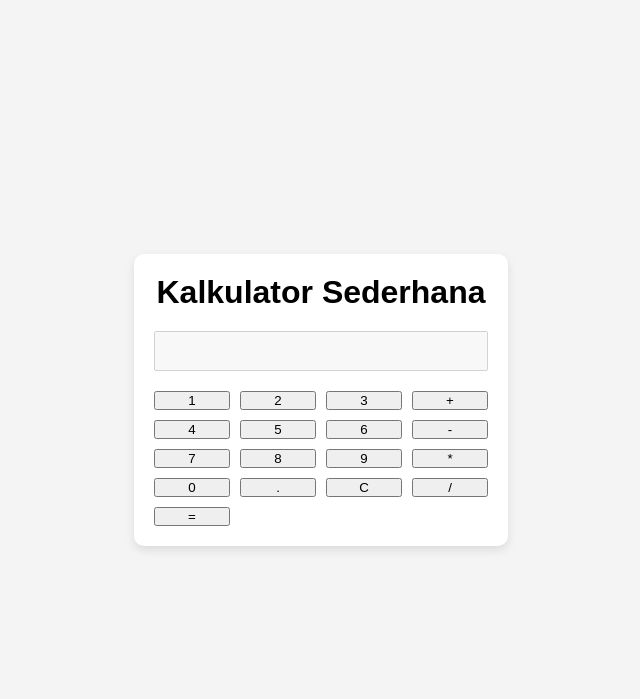
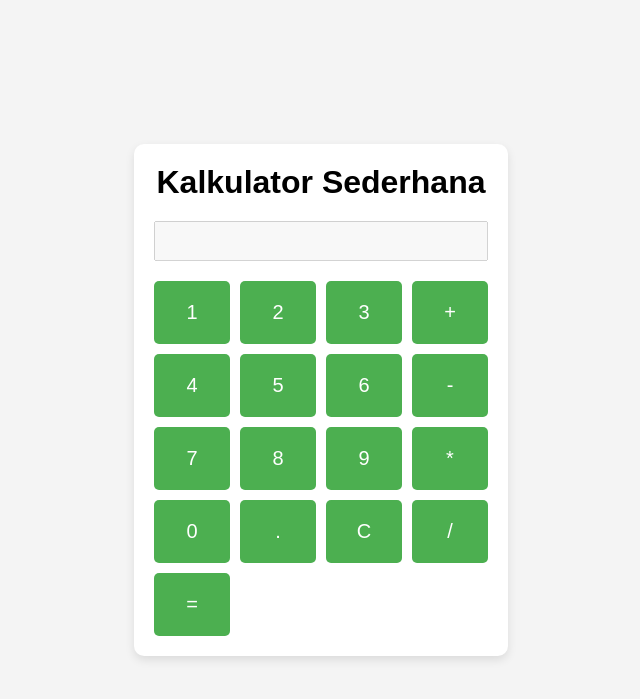
Before and after one commit to kholilblatir96/POJETCT_UTS, a PHP site: page / in a window 1280 px wide. Shown: the top 699 px of the page, without its empty margins (319-959 px from the left). Run offline with PHP 8.4, Linux system fonts and the light colour scheme.

Commit message:
menambahkan gaya untuk elemen tombol dengan warna latar hijau, font besar, dan efek transisi di CSS

```diff
--- a/style.css
+++ b/style.css
@@ -39,3 +39,14 @@ h1 {
     grid-template-columns: repeat(4, 1fr);
     gap: 10px;
 }
+
+button {
+    background-color: #4CAF50;
+    border: none;
+    padding: 20px;
+    font-size: 20px;
+    color: white;
+    border-radius: 5px;
+    cursor: pointer;
+    transition: background-color 0.3s;
+}
```
